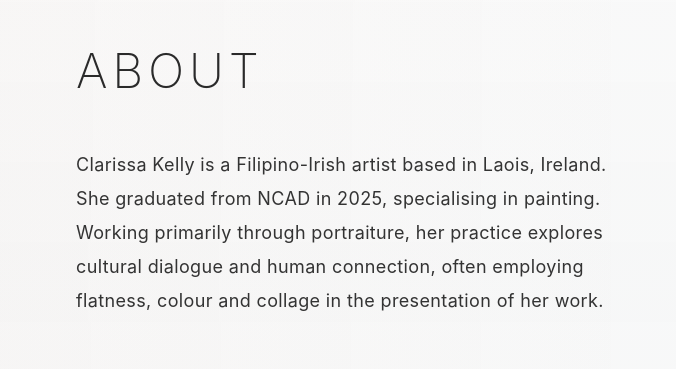
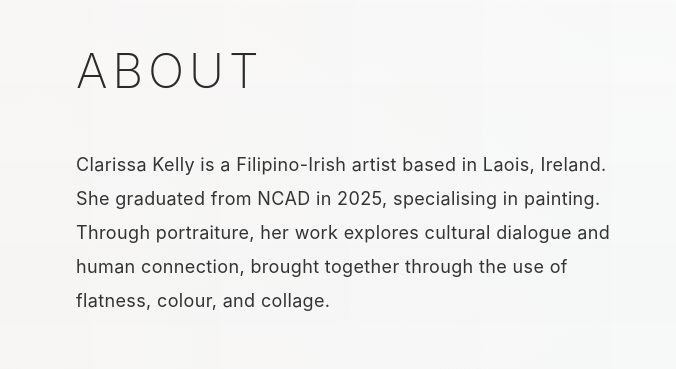
Before and after one commit to ronan-s1/ck-portfolio, a plain HTML site: page about.html in a window 1280 px wide. Shown: the part 118-487 px from the top of the page, 604-1280 px from the left. Drawn offline with nearby package versions, Linux system fonts and the light colour scheme.

Commit message:
Refine artist description in about.html for clarity and flow, enhancing the portrayal of Clarissa Kelly's artistic practice.

```diff
--- a/about.html
+++ b/about.html
@@ -59,7 +59,7 @@
                 </div>
                 <div class="about-text-minimal">
                     <h1>About</h1>
-                    <p>Clarissa Kelly is a Filipino-Irish artist based in Laois, Ireland. She graduated from NCAD in 2025, specialising in painting. Working primarily through portraiture, her practice explores cultural dialogue and human connection, often employing flatness, colour and collage in the presentation of her work.</p>
+                    <p>Clarissa Kelly is a Filipino-Irish artist based in Laois, Ireland. She graduated from NCAD in 2025, specialising in painting. Through portraiture, her work explores cultural dialogue and human connection, brought together through the use of flatness, colour, and collage.</p>
                 </div>
             </div>
         </section>
```
